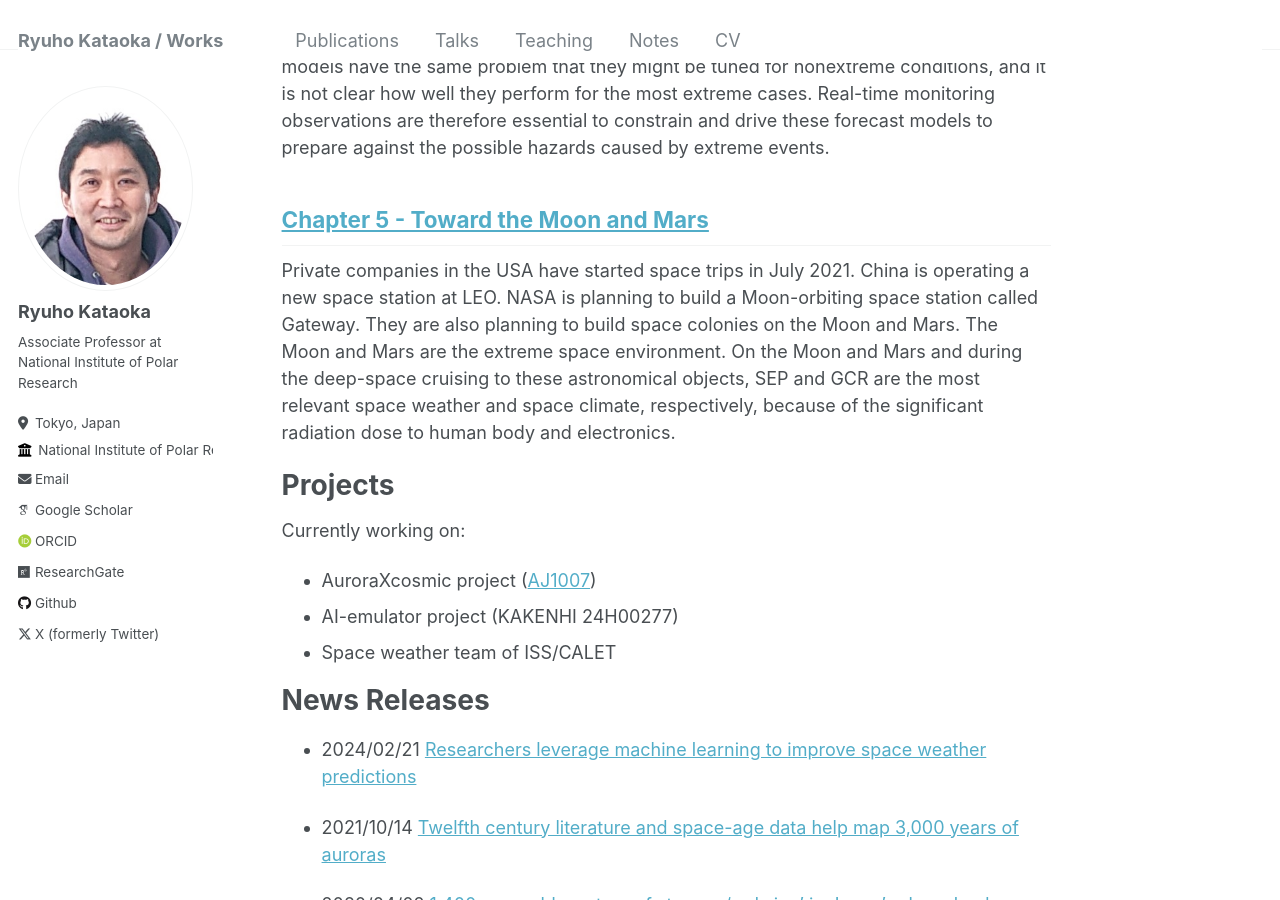
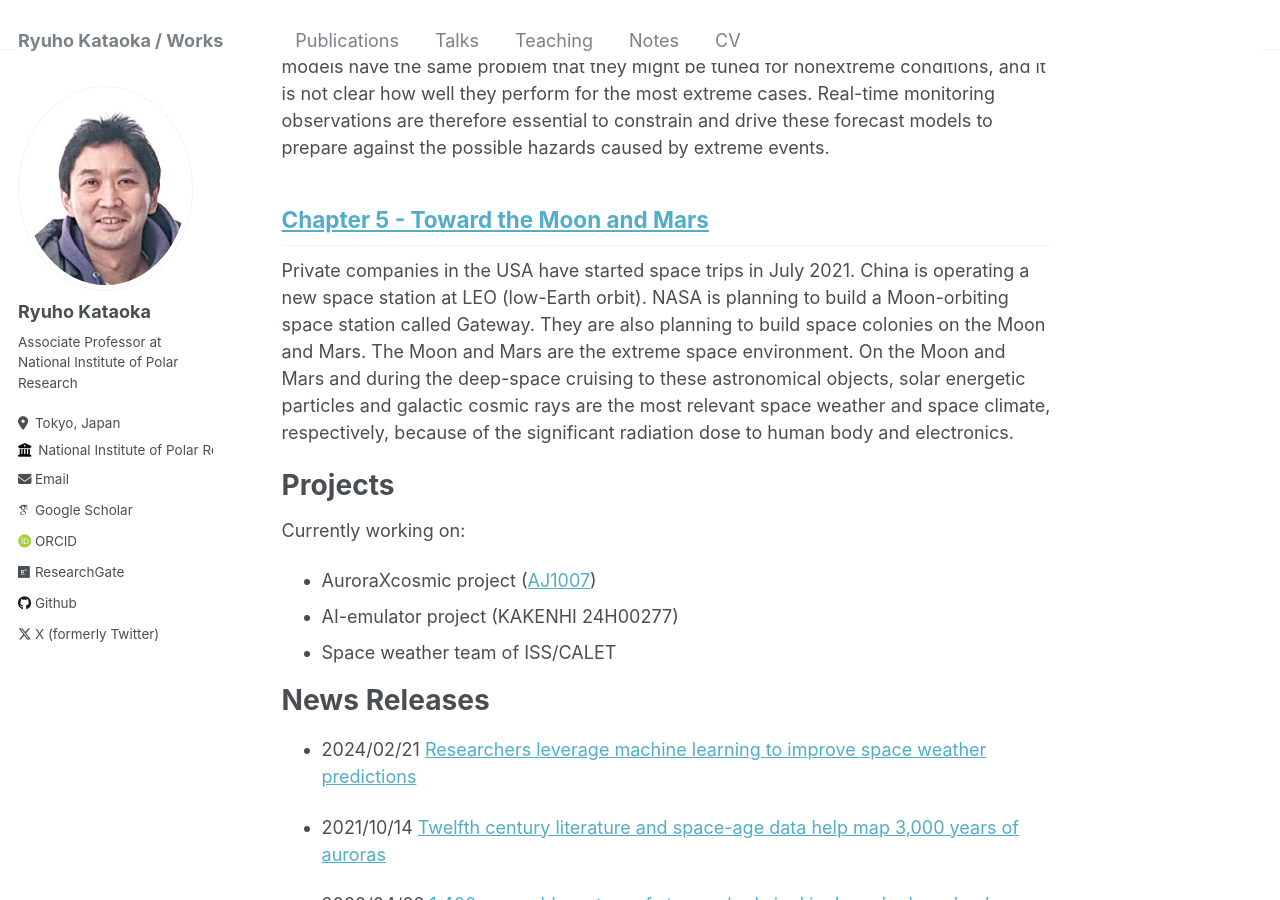
Before and after one commit to ryuhokataoka/ryuhokataoka.github.io, a Jekyll site: the page built from _pages/about.md, in a window 1280 px wide and 900 px high, scrolled down 1841 px. Built offline with Jekyll 4.4.1, drawn with Linux system fonts in a browser that asks for light colours; some web fonts are replaced.

Commit message:
Update about.md

```diff
--- a/_pages/about.md
+++ b/_pages/about.md
@@ -33,7 +33,7 @@ Forecasting flares and magnetic storms are separately working in different time
 
 [Chapter 5 - Toward the Moon and Mars](https://www.sciencedirect.com/science/article/pii/B9780128225370000041)
 -----
-Private companies in the USA have started space trips in July 2021. China is operating a new space station at LEO. NASA is planning to build a Moon-orbiting space station called Gateway. They are also planning to build space colonies on the Moon and Mars. The Moon and Mars are the extreme space environment. On the Moon and Mars and during the deep-space cruising to these astronomical objects, SEP and GCR are the most relevant space weather and space climate, respectively, because of the significant radiation dose to human body and electronics.
+Private companies in the USA have started space trips in July 2021. China is operating a new space station at LEO (low-Earth orbit). NASA is planning to build a Moon-orbiting space station called Gateway. They are also planning to build space colonies on the Moon and Mars. The Moon and Mars are the extreme space environment. On the Moon and Mars and during the deep-space cruising to these astronomical objects, solar energetic particles and galactic cosmic rays are the most relevant space weather and space climate, respectively, because of the significant radiation dose to human body and electronics.
 
 Projects
 ======
```
